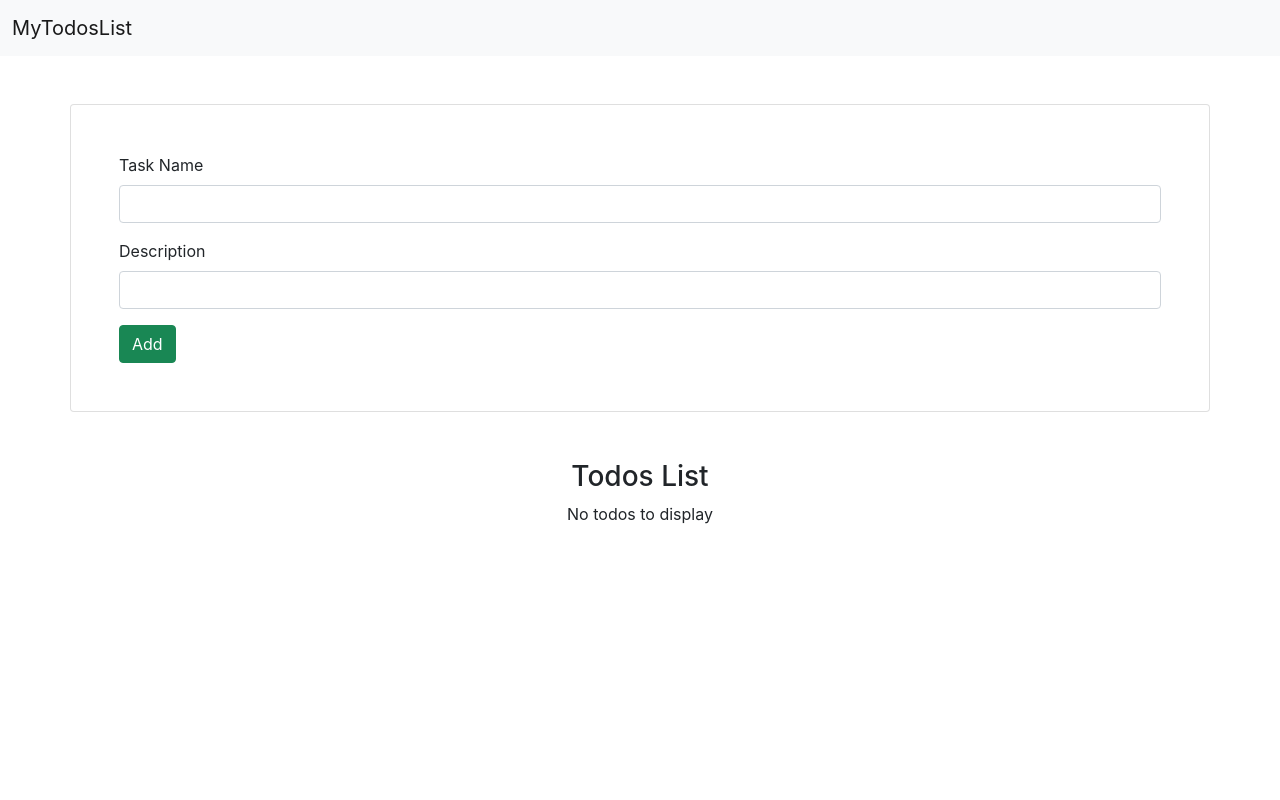
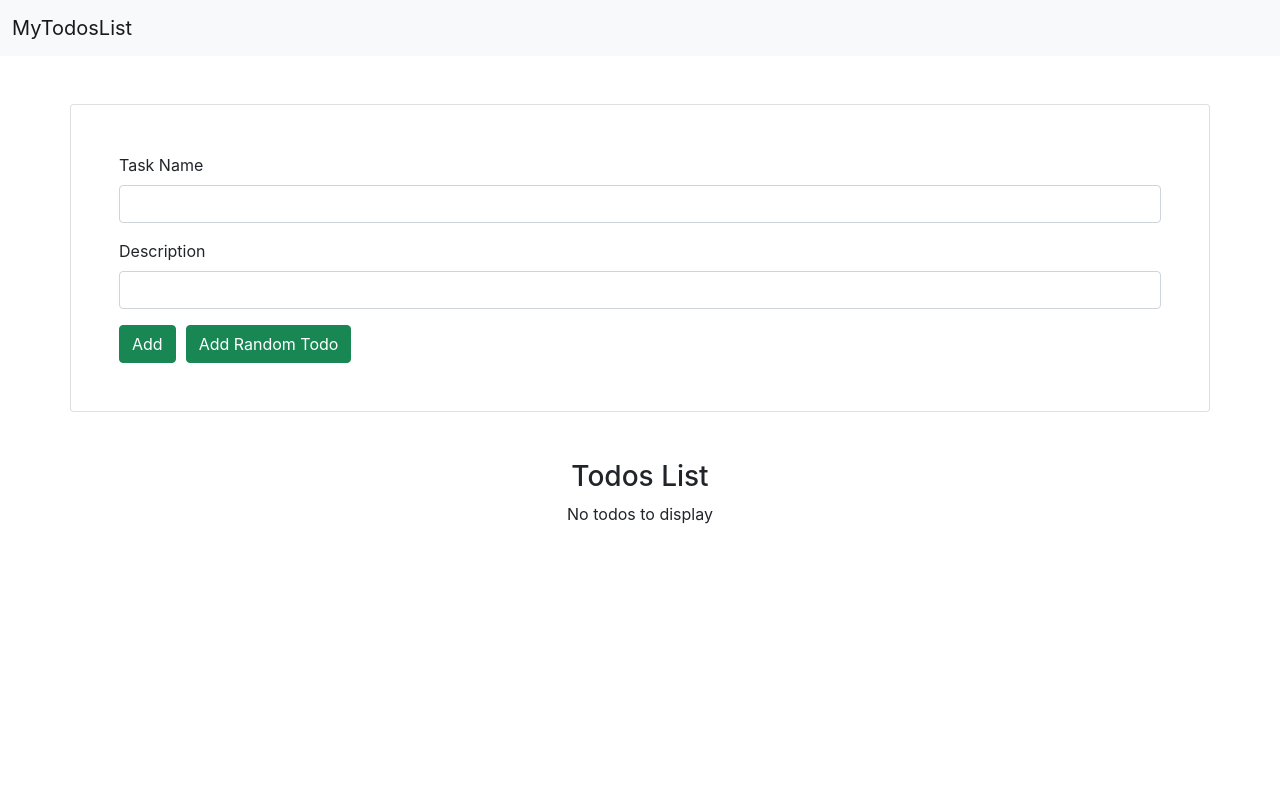
Before and after one commit to iDeeptiTiwari/react-todo, a React app: page / in a window 1280 px wide. Shown: the top 800 px of the page. Built offline with nearby package versions, Linux system fonts and the light colour scheme.

Commit message:
Add random todos

```diff
--- a/src/App.css
+++ b/src/App.css
@@ -1,43 +1,8 @@
-.App {
-  text-align: center;
-}
-
-.App-logo {
-  height: 40vmin;
-  pointer-events: none;
-}
-
-@media (prefers-reduced-motion: no-preference) {
-  .App-logo {
-    animation: App-logo-spin infinite 20s linear;
-  }
-}
-
-.App-header {
-  background-color: #282c34;
-  min-height: 100vh;
-  display: flex;
-  flex-direction: column;
-  align-items: center;
-  justify-content: center;
-  font-size: calc(10px + 2vmin);
-  color: white;
-}
-
-.App-link {
-  color: #61dafb;
-}
-
-@keyframes App-logo-spin {
-  from {
-    transform: rotate(0deg);
-  }
-  to {
-    transform: rotate(360deg);
-  }
-}
-.alert-close{
+.alert-close {
   border: none;
   background: transparent;
   color: inherit;
 }
+button[type="submit"] {
+  margin-right: 10px;
+}
--- a/src/App.js
+++ b/src/App.js
@@ -1,4 +1,3 @@
-// import logo from './logo.svg';
 import "./App.css";
 import Header from "./MyComponents/Header";
 import Todos from "./MyComponents/Todos";
@@ -7,12 +6,14 @@ import Footer from "./MyComponents/Footer";
 import React, { useState, useEffect } from "react";
 
 function App() {
-  let initTodos;
-  if (localStorage.getItem("todos") === null) {
-    initTodos = [];
-  } else {
-    initTodos = JSON.parse(localStorage.getItem("todos"));
-  }
+  const initTodos = () => {
+    const localTodos = localStorage.getItem("todos");
+    return localTodos ? JSON.parse(localTodos) : [];
+  };
+
+  const [todos, setTodos] = useState(initTodos);
+  const [isLoading, setIsLoading] = useState(false);
+
   const onDelete = (todo) => {
     console.log("I am in onDelete of todo: ", todo);
 
@@ -41,7 +42,21 @@ function App() {
     setTodos([...todos, newTodo]);
   };
 
-  const [todos, setTodos] = useState(initTodos);
+  const addRandomTodo = () => {
+    setIsLoading(true);
+    fetch(
+      `https://jsonplaceholder.typicode.com/posts/${Math.floor(
+        Math.random() * 100 + 1
+      )}`
+    )
+      .then((res) => res.json())
+      .then((res) => {
+        addTodo(res.title, res.body);
+      })
+      .catch((err) => console.error(err))
+      .finally(() => setIsLoading(false));
+  };
+
   useEffect(() => {
     localStorage.setItem("todos", JSON.stringify(todos));
   }, [todos]);
@@ -49,7 +64,11 @@ function App() {
   return (
     <main>
       <Header title="MyTodosList" />
-      <AddTodo addTodo={addTodo} />
+      <AddTodo
+        isLoading={isLoading}
+        addTodo={addTodo}
+        addRandomTodo={addRandomTodo}
+      />
       <Todos todos={todos} onDelete={onDelete} />
       <Footer />
     </main>
--- a/src/MyComponents/AddTodo.js
+++ b/src/MyComponents/AddTodo.js
@@ -2,6 +2,7 @@ import React, { useState } from "react";
 import PropTypes from "prop-types";
 
 export default function AddTodo(props) {
+  const { addTodo, addRandomTodo, isLoading } = props;
   const [title, setTitle] = useState("");
   const [desc, setDesc] = useState("");
   const [isError, setIsError] = useState(false);
@@ -11,10 +12,15 @@ export default function AddTodo(props) {
     if (!title || !desc) {
       setIsError(true);
     } else {
-      props.addTodo(title, desc);
+      addTodo(title, desc);
       setTitle("");
       setDesc("");
     }
+  };
+
+  const onRandomTodoAdd = (e) => {
+    e.preventDefault();
+    addRandomTodo();
   };
 
   return (
@@ -67,6 +73,16 @@ export default function AddTodo(props) {
         <button type="submit" className="btn btn-success">
           Add
         </button>
+        <button onClick={onRandomTodoAdd} className="btn btn-success">
+          {isLoading && (
+            <span
+              class="spinner-grow spinner-grow-sm"
+              role="status"
+              aria-hidden="true"
+            ></span>
+          )}
+          Add Random Todo
+        </button>{" "}
       </form>
     </div>
   );
```
Also changed, not shown: src/logo.svg (deleted).
